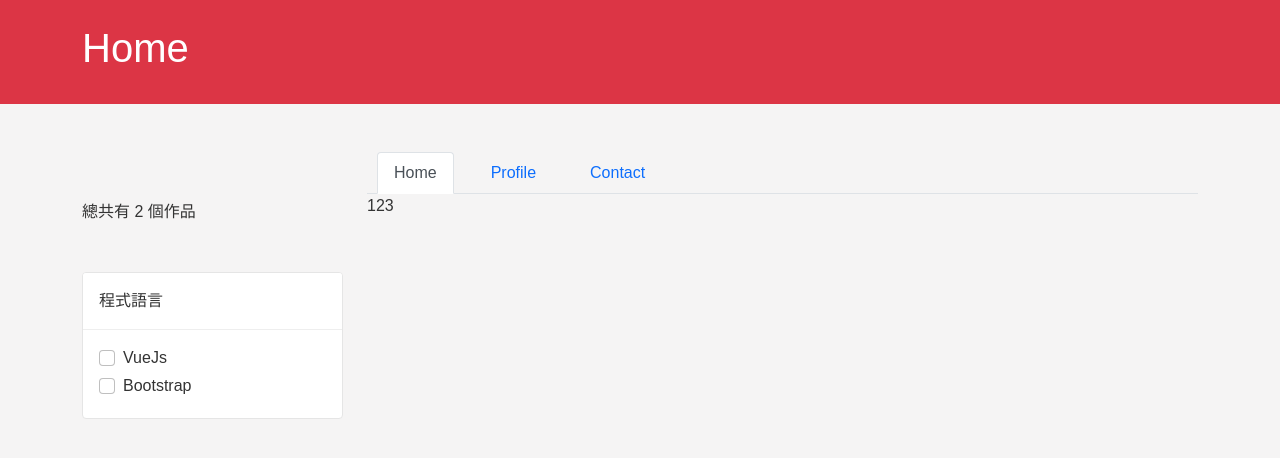
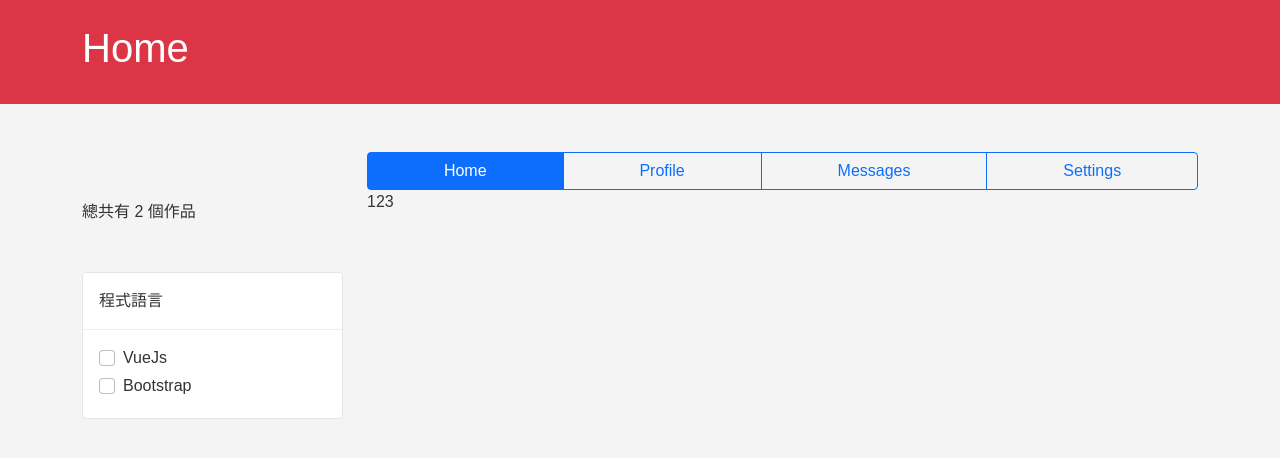
Before and after one commit to mukiwu/frontend-exercise, a Vue app: page / in a window 1280 px wide. Shown: the top 458 px of the page. Built offline with nearby package versions, Linux system fonts and the light colour scheme.

Commit message:
修改 tab

```diff
--- a/src/components/Main.vue
+++ b/src/components/Main.vue
@@ -1,21 +1,19 @@
 <template>
   <div>
-    <ul class="nav nav-tabs" id="myTab" role="tablist">
-      <li class="nav-item" role="presentation">
-        <button class="nav-link active" id="home-tab" data-bs-toggle="tab" data-bs-target="#home" type="button" role="tab" aria-controls="home" aria-selected="true">Home</button>
-      </li>
-      <li class="nav-item" role="presentation">
-        <button class="nav-link" id="profile-tab" data-bs-toggle="tab" data-bs-target="#profile" type="button" role="tab" aria-controls="profile" aria-selected="false">Profile</button>
-      </li>
-      <li class="nav-item" role="presentation">
-        <button class="nav-link" id="contact-tab" data-bs-toggle="tab" data-bs-target="#contact" type="button" role="tab" aria-controls="contact" aria-selected="false">Contact</button>
-      </li>
-    </ul>
-    <div class="tab-content" id="myTabContent">
-      <div class="tab-pane fade show active" id="home" role="tabpanel" aria-labelledby="home-tab">123</div>
-      <div class="tab-pane fade" id="profile" role="tabpanel" aria-labelledby="profile-tab">.456</div>
-      <div class="tab-pane fade" id="contact" role="tabpanel" aria-labelledby="contact-tab">789</div>
-    </div>
+
+      <div class="nav btn-group" id="v-pills-tab" role="tablist">
+        <button class="btn btn-outline-primary active" data-bs-toggle="tab" data-bs-target="#v-pills-home" type="button" role="tab">Home</button>
+        <button class="btn btn-outline-primary" data-bs-toggle="tab" data-bs-target="#v-pills-profile" type="button" role="tab">Profile</button>
+        <button class="btn btn-outline-primary" data-bs-toggle="tab" data-bs-target="#v-pills-messages" type="button" role="tab">Messages</button>
+        <button class="btn btn-outline-primary" data-bs-toggle="tab" data-bs-target="#v-pills-settings" type="button" role="tab">Settings</button>
+      </div>
+      <div class="tab-content" id="v-pills-tabContent">
+        <div class="tab-pane fade show active" id="v-pills-home" role="tabpanel">123</div>
+        <div class="tab-pane fade" id="v-pills-profile" role="tabpanel">456</div>
+        <div class="tab-pane fade" id="v-pills-messages" role="tabpanel">789</div>
+        <div class="tab-pane fade" id="v-pills-settings" role="tabpanel">000</div>
+      </div>
+
   </div>
 </template>
 
```
